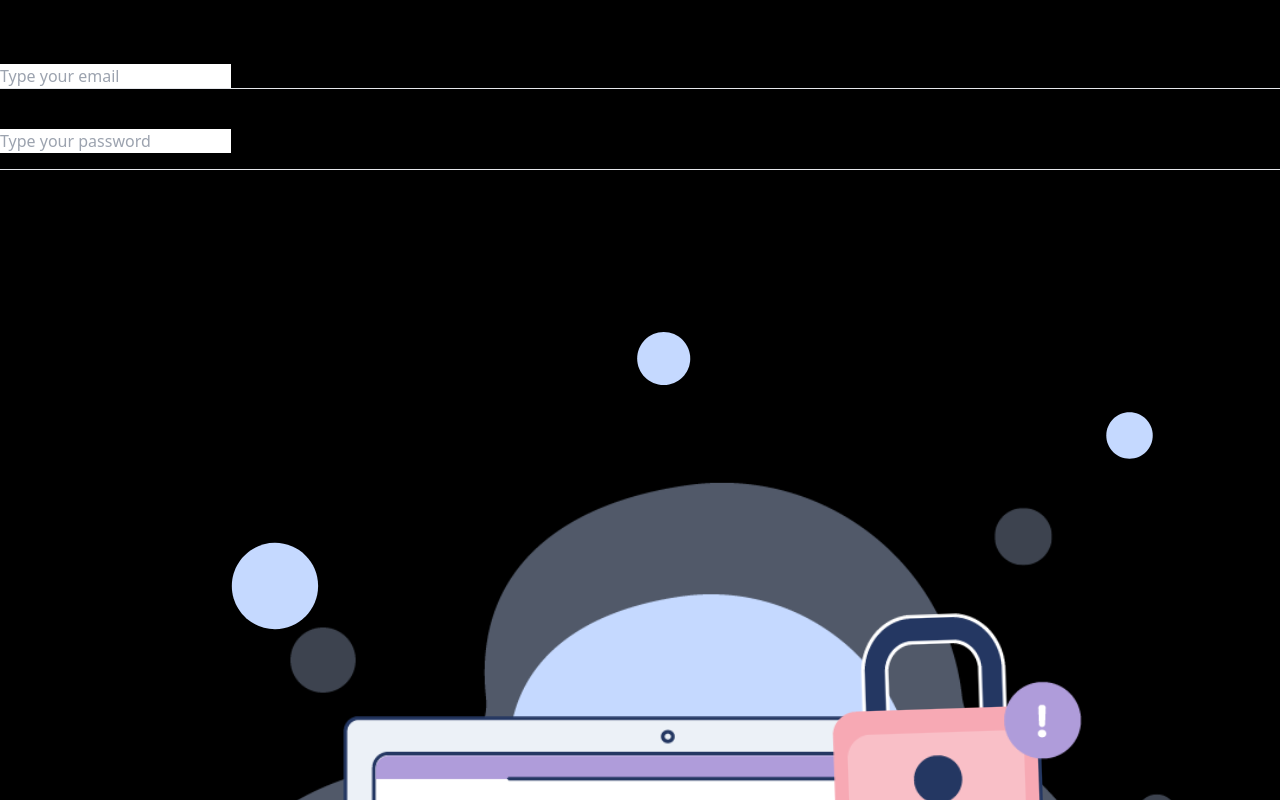
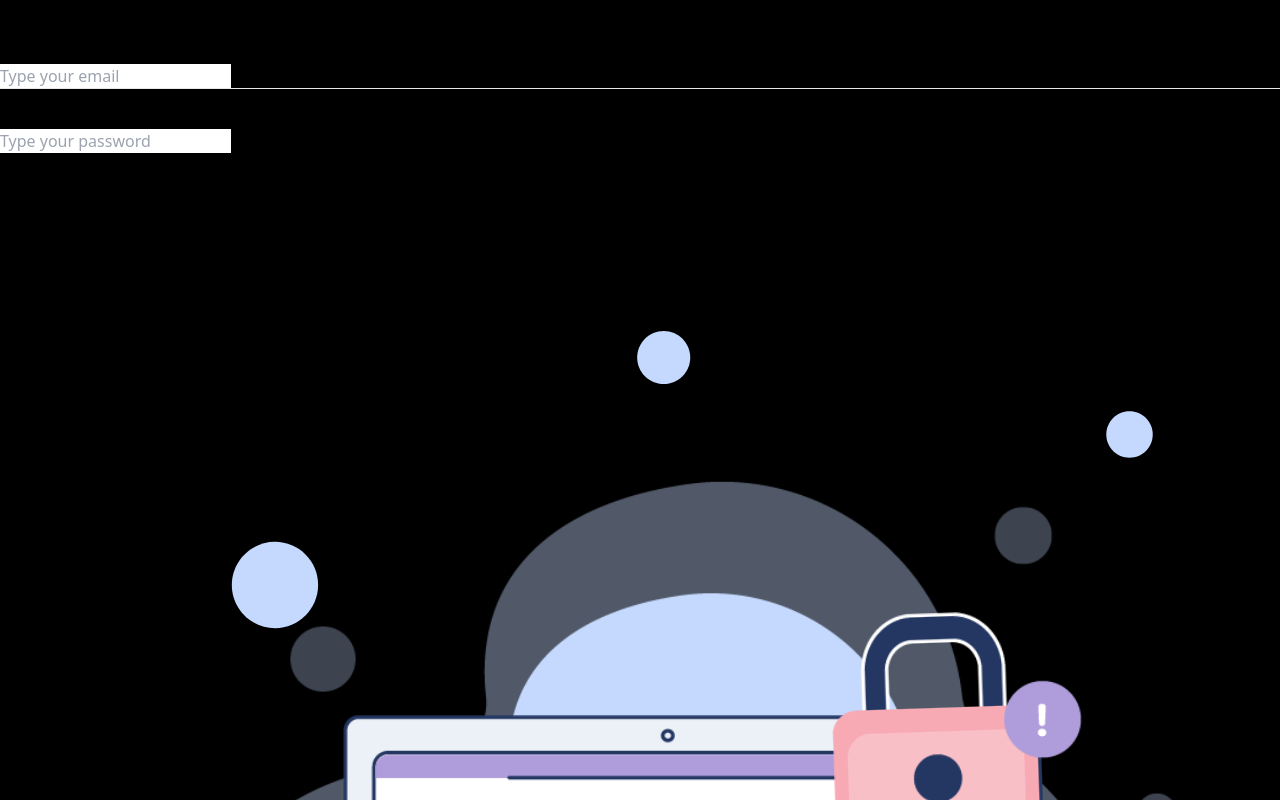
Before and after one commit to Its-Shojib/Real-Time-Chat-App-Client-MERN, a React (Vite) app: page /login in a window 1280 px wide. Shown: the top 800 px of the page. Built offline with nearby package versions, Linux system fonts and the light colour scheme.

Commit message:
Login Page Design Completed

```diff
--- a/src/Pages/Login/Login.jsx
+++ b/src/Pages/Login/Login.jsx
@@ -52,7 +52,6 @@ const Login = () => {
                         />
                         <span onClick={() => setShowPassword(!showPassword)} className="absolute right-3 bottom-4">{showPassword ? <FaEyeSlash></FaEyeSlash> : <FaEye></FaEye>}</span>
                     </div>
-                    <hr className="my-3" />
                     <p className="cursor-pointer text-right underline my-3">Forgot password?</p>
 
                     <button
```
